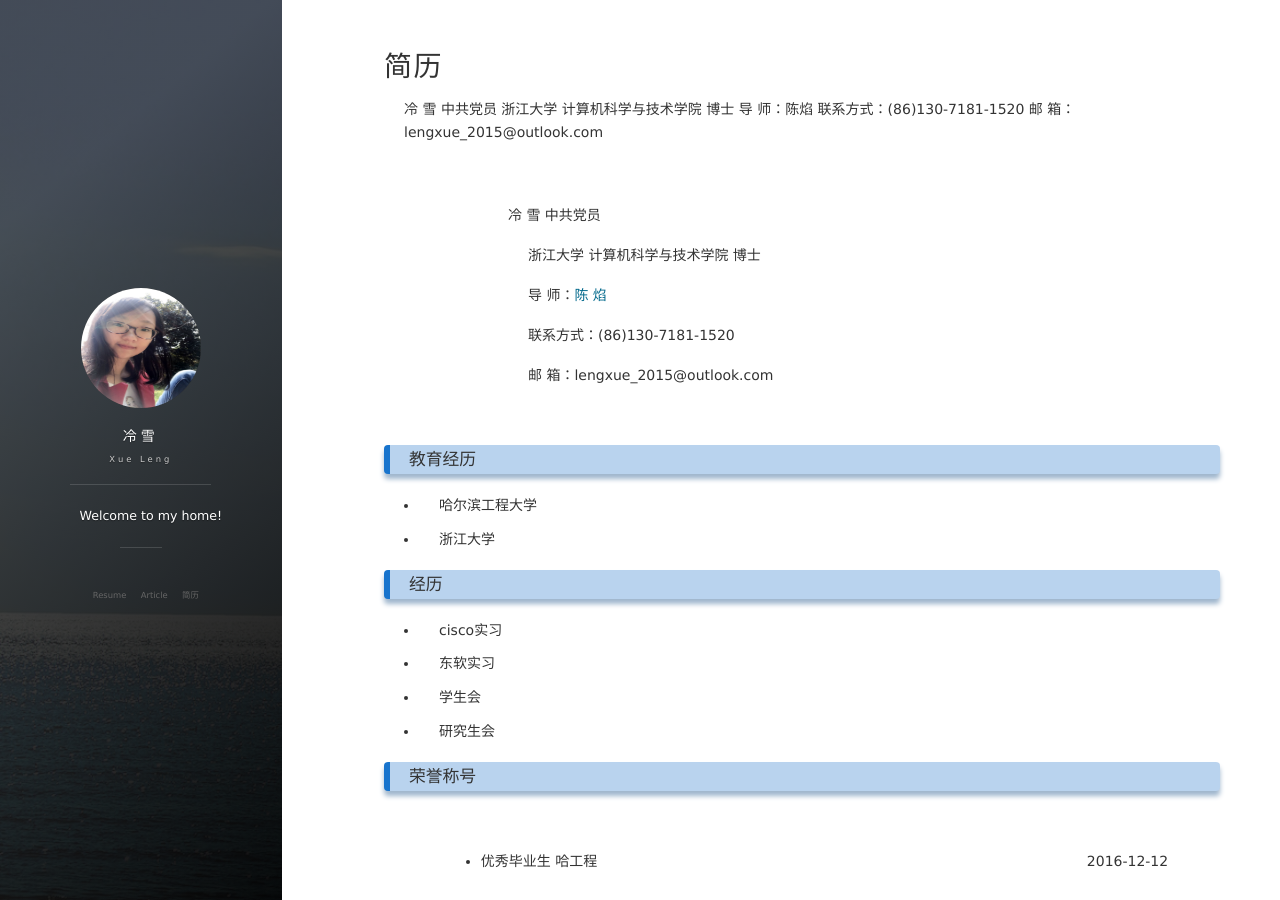
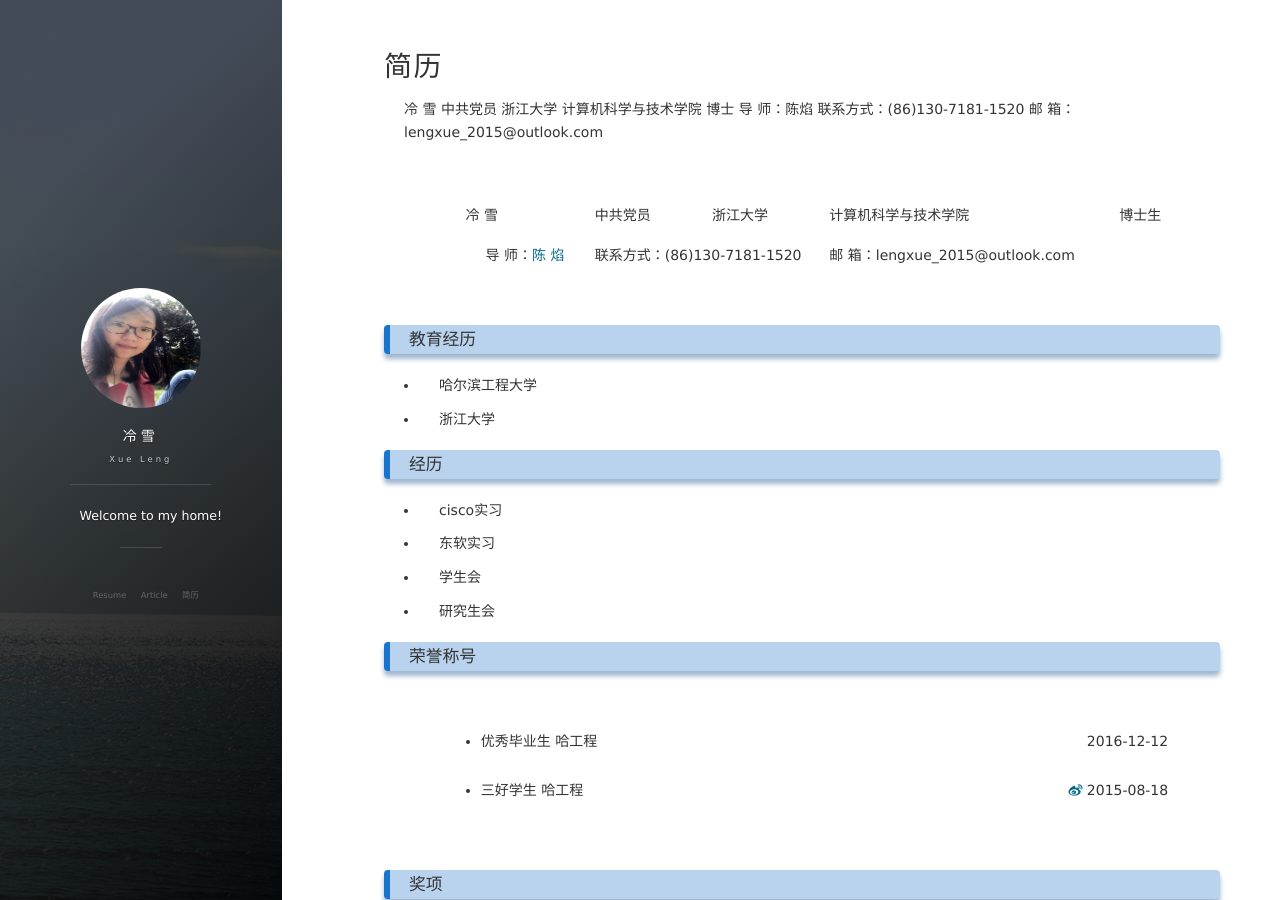
Before and after one commit to lxv458/OldWeb, a Jekyll site: the page built from about.md, in a window 1280 px wide and 900 px high. Built offline with Jekyll 4.4.1, drawn with Linux system fonts in a browser that asks for light colours; nearby versions of some CDN libraries; comment, search, counter and statistics services are not loaded.

Commit message:
basic information

```diff
--- a/about.md
+++ b/about.md
@@ -9,22 +9,20 @@
  邮   箱：lengxue_2015@outlook.com
  <table>
  	<tr>
- 		<td align="left" rowspan="5">    </td>
- 		<td align="left">冷  雪    中共党员</td>
- 		<td align="left" rowspan="5">    </td>
- 	</tr>
- 	<tr>
- 		<td align="left">浙江大学   计算机科学与技术学院   博士</td>
+ 		<td align="left" rowspan="2">    </td>
+ 		<td align="left">冷  雪</td>
+ 		<td align="left">中共党员</td>
+ 		<td align="left">浙江大学</td>
+ 		<td align="left" colspan="2">计算机科学与技术学院</td>
+ 		<td align="left">博士生</td>
+ 		<td align="left" rowspan="2">    </td>
  	</tr>
  	<tr>
  		<td align="left">导  师：<a href="http://www.cs.northwestern.edu/~ychen/">陈  焰</a></td>
+ 		<td align="left" colspan="2">联系方式：(86)130-7181-1520</td>
+ 		<td align="left" colspan="2">邮   箱：lengxue_2015@outlook.com</td>
  	</tr>
- 	<tr>
- 		<td align="left">联系方式：(86)130-7181-1520</td>
- 	</tr>
- 	<tr>
- 		<td align="left">邮   箱：lengxue_2015@outlook.com</td>
- 	</tr>
+
  </table>
 
 ### 教育经历
```
